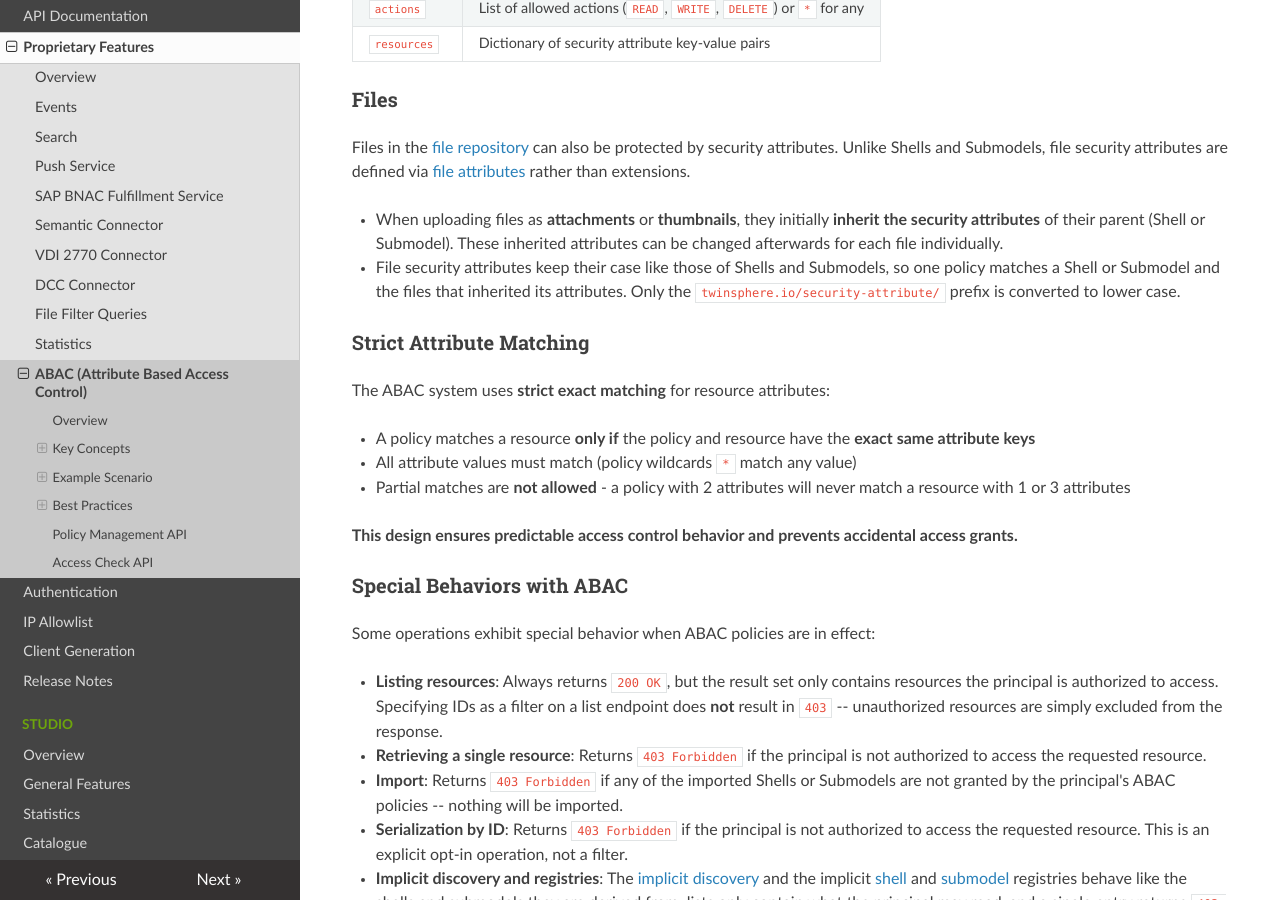
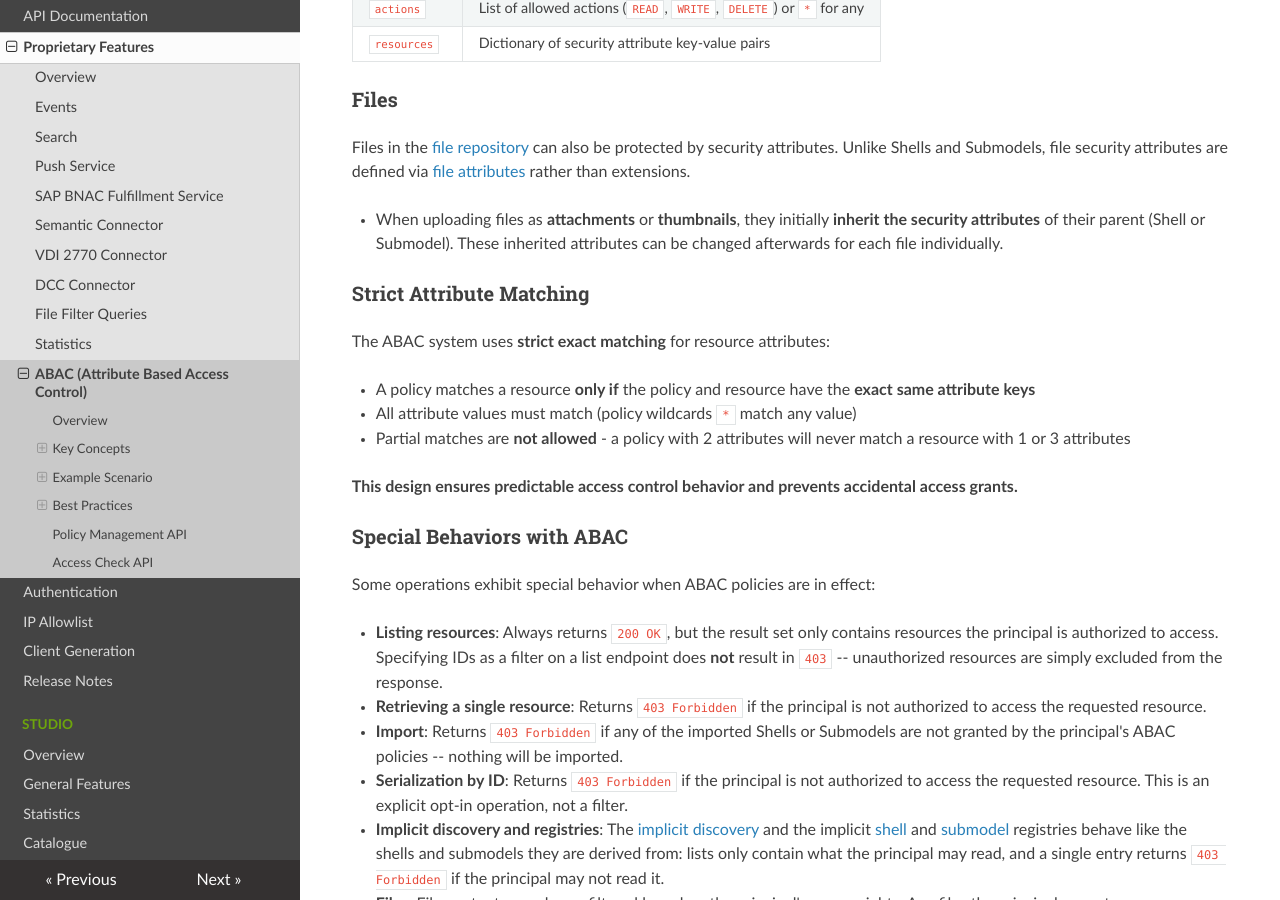
Before and after one commit to twinsphere/twinsphere.github.io, an MkDocs documentation site: the page built from docs/cloud-abac.md, in a window 1280 px wide and 900 px high, scrolled down 2143 px. Built offline with MkDocs 1.6.1, drawn with Linux system fonts in a browser that asks for light colours; nearby versions of some CDN libraries.

Commit message:
docs(cloud): drop the case note on file security attributes

```diff
--- a/docs/cloud-abac.md
+++ b/docs/cloud-abac.md
@@ -110,9 +110,6 @@ security attributes. Unlike Shells and Submodels, file security attributes are d
 - When uploading files as **attachments** or **thumbnails**, they initially **inherit the security
   attributes** of their parent (Shell or Submodel). These inherited attributes can be changed
   afterwards for each file individually.
-- File security attributes keep their case like those of Shells and Submodels, so one policy matches a Shell or
-  Submodel and the files that inherited its attributes. Only the `twinsphere.io/security-attribute/` prefix is
-  converted to lower case.
 
 ### Strict Attribute Matching
 
```
